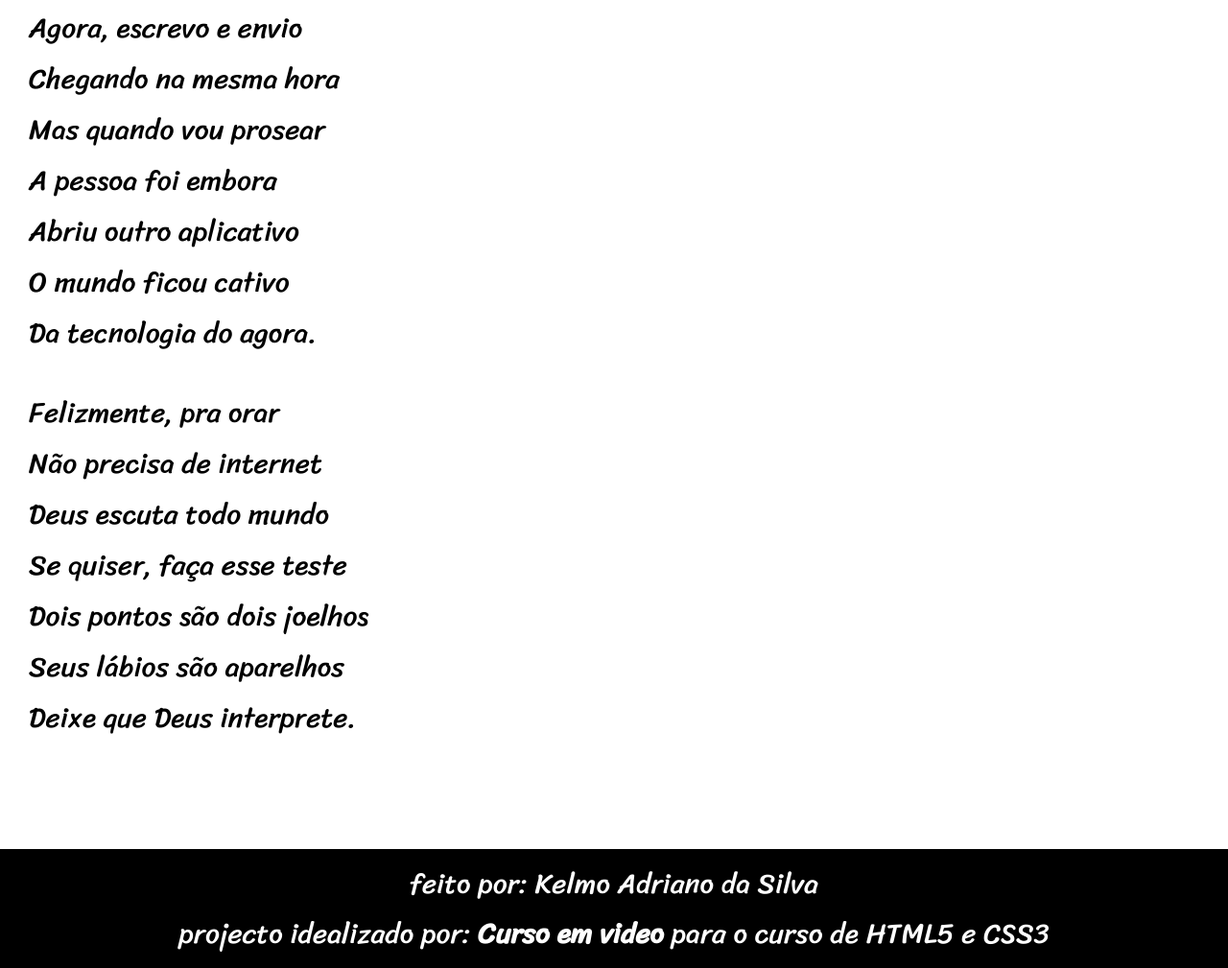
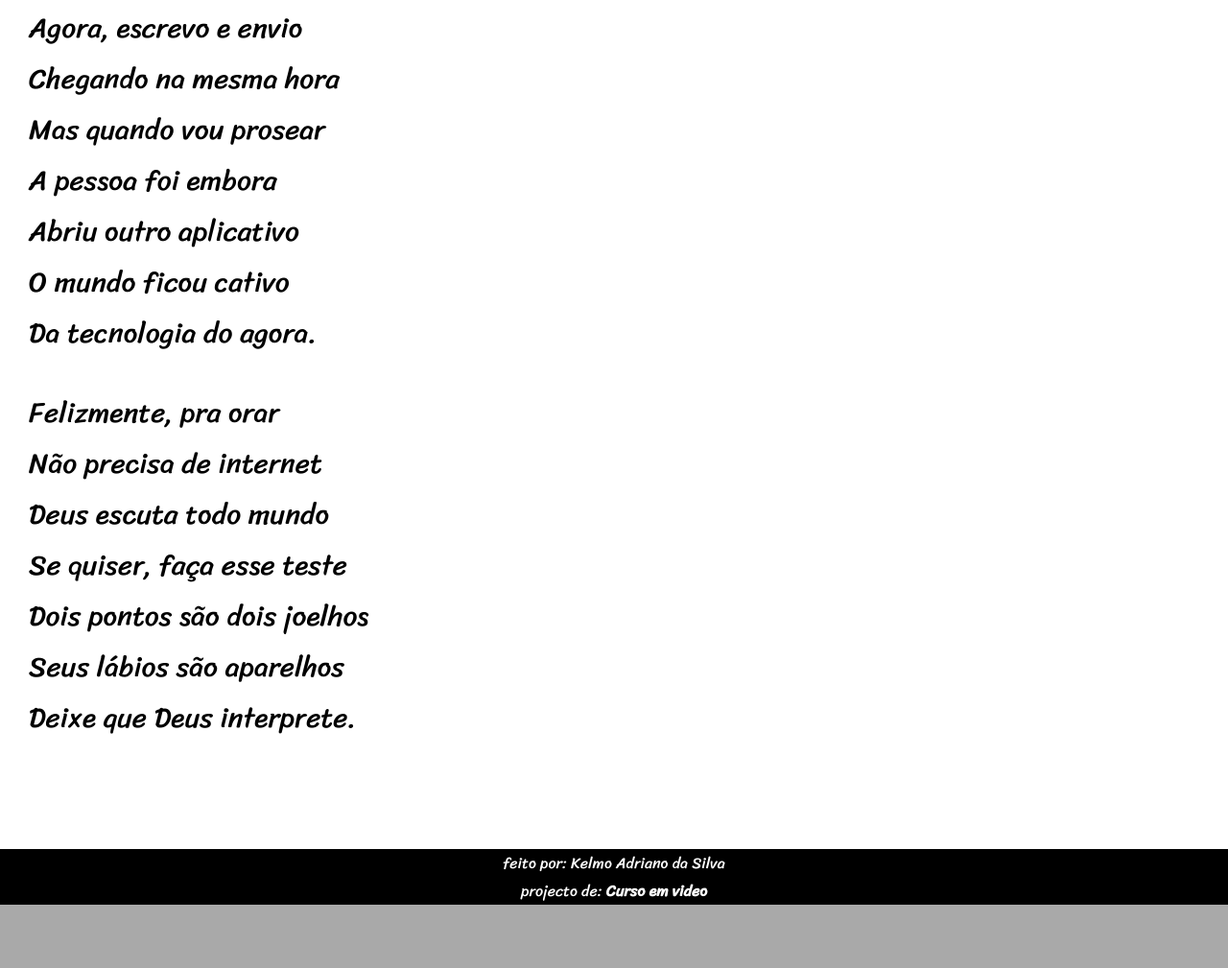
Before and after one commit to KelmoAdrianodaSilva/projecto-cordel, a plain HTML site: page index.html in a window 1280 px wide. Shown: the part 2921-3930 px from the top of the page at 96% size. After the commit the page ends 3864 px from the top, so only its background shows below. Drawn offline with Linux system fonts and the light colour scheme.

Commit message:
atualização no footer do projecto

```diff
--- a/estilo/cordel.css
+++ b/estilo/cordel.css
@@ -74,7 +74,7 @@ footer{
     background-color: black;
     color: white;
     text-align: center;
-    padding: 10px;
-    font-size: 2.3vw;
+
+    font-size: 1em;
     font-family: var(--fonte-conteúdo);
 }
--- a/index.html
+++ b/index.html
@@ -94,7 +94,7 @@
     </section>
     <footer>
         <p>feito por: Kelmo Adriano da Silva</p>
-        <p>projecto idealizado por: <a href="https://www.cursoemvideo.com">Curso em video</a> para o curso de HTML5 e CSS3</p>
+        <p>projecto de: <a href="https://www.cursoemvideo.com">Curso em video</a></p>
     </footer>
 </body>
 </html>
```
